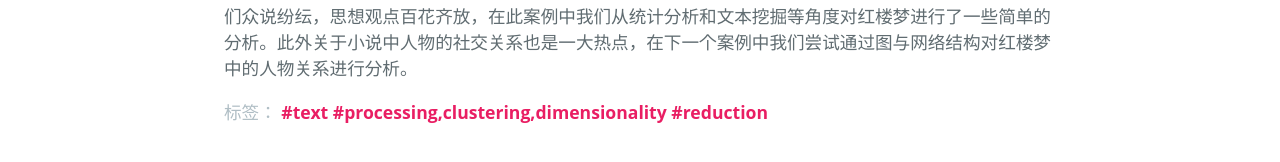
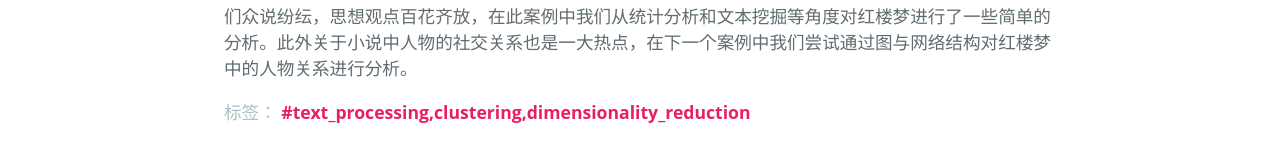
Before and after one commit to whiterr/whiterr.github.io, a Jekyll site: the page built from _posts/2019-12-31-基于Python的红楼梦文本分析.md, in a window 1280 px wide and 900 px high, scrolled down 21028 px. Shown: the part 726-888 px from the top of the window. Built offline with Jekyll 4.4.1, drawn with Linux system fonts in a browser that asks for light colours; some web fonts are replaced.

Commit message:
Update 2019-12-31-基于Python的红楼梦文本分析.md

```diff
--- a/_posts/2019-12-31-基于Python的红楼梦文本分析.md
+++ b/_posts/2019-12-31-基于Python的红楼梦文本分析.md
@@ -1,11 +1,15 @@
 ---
 layout: post
 title: 基于Python的红楼梦文本分析
-tags: text processing,clustering,dimensionality reduction
+tags: text_processing,clustering,dimensionality_reduction
 stickie: true
 ---
 
-![png](https://whiterr.github.io/images/Dream_of_the_Red_Mansion/start.jpg)
+<div style="text-align: center">
+<img src="https://whiterr.github.io/images/Dream_of_the_Red_Mansion/start.jpg"/>
+</div>
+
+<!-- ![png](https://whiterr.github.io/images/Dream_of_the_Red_Mansion/start.jpg) -->
 
 在一部小说中主人公的每一段语言、文字都或多或少带着其人物形象的烙印，《红楼梦》是中国的四大名著之一，共120回，一直以来吸引着很多学者去研究。本案例基于统计分析、文本挖掘等知识，使用Python对红楼梦120回的文本数据进行可视化和聚类分析。
 
```
